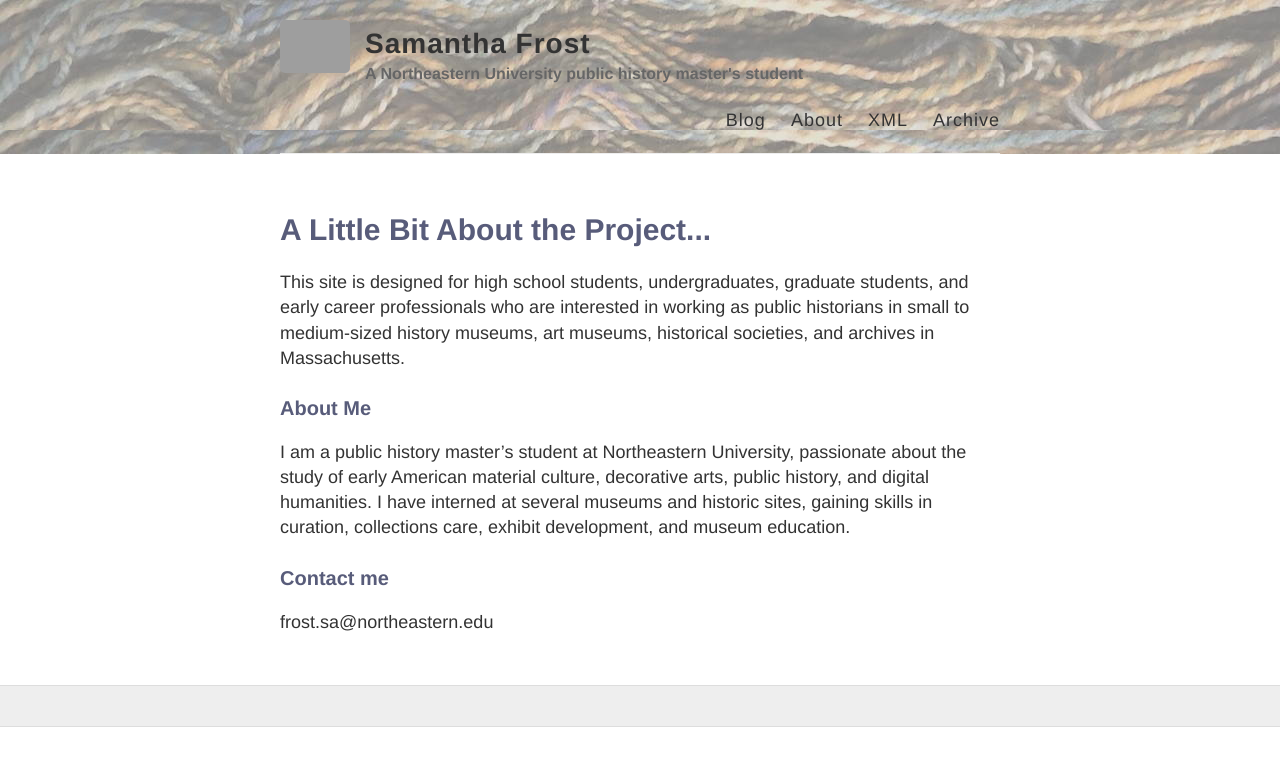
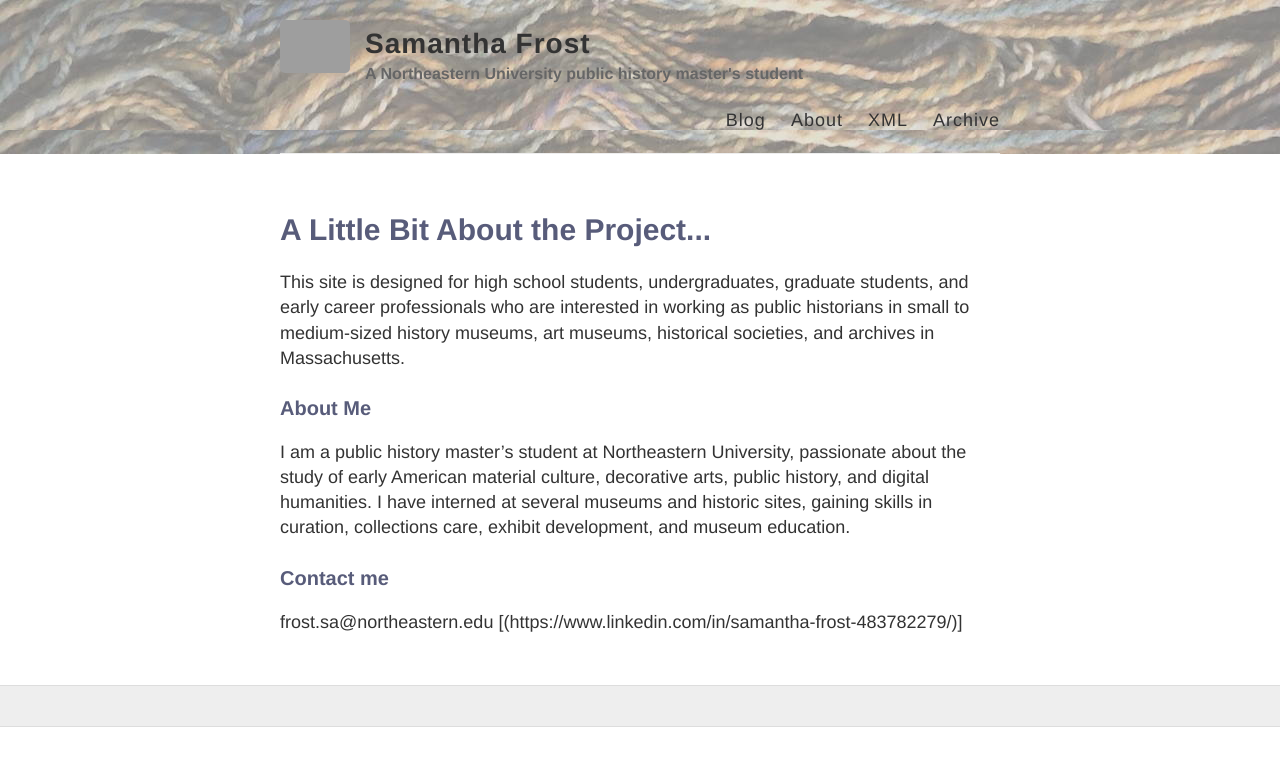
Before and after one commit to samanthafrost/samanthafrost.github.io, a Jekyll site: the page built from about.md, in a window 1280 px wide. Shown: the top 766 px of the page. Built offline with Jekyll 4.4.1, drawn with Linux system fonts in a browser that asks for light colours; part of the change alters nothing that is shown; grey boxes are pictures that could not be loaded.

Commit message:
Update about.md

```diff
--- a/about.md
+++ b/about.md
@@ -13,3 +13,4 @@ I am a public history master's student at Northeastern University, passionate ab
 ### Contact me
 
 frost.sa@northeastern.edu
+[(https://www.linkedin.com/in/samantha-frost-483782279/)]
```
